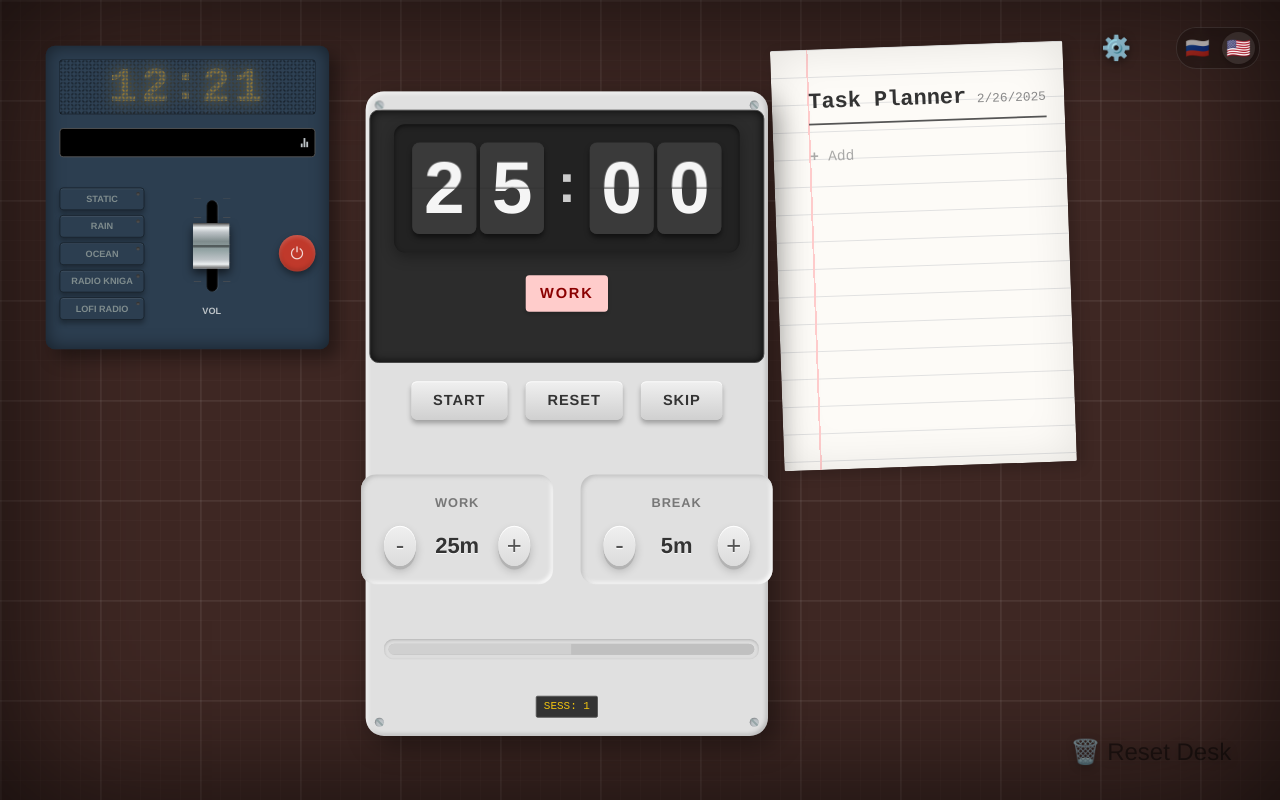
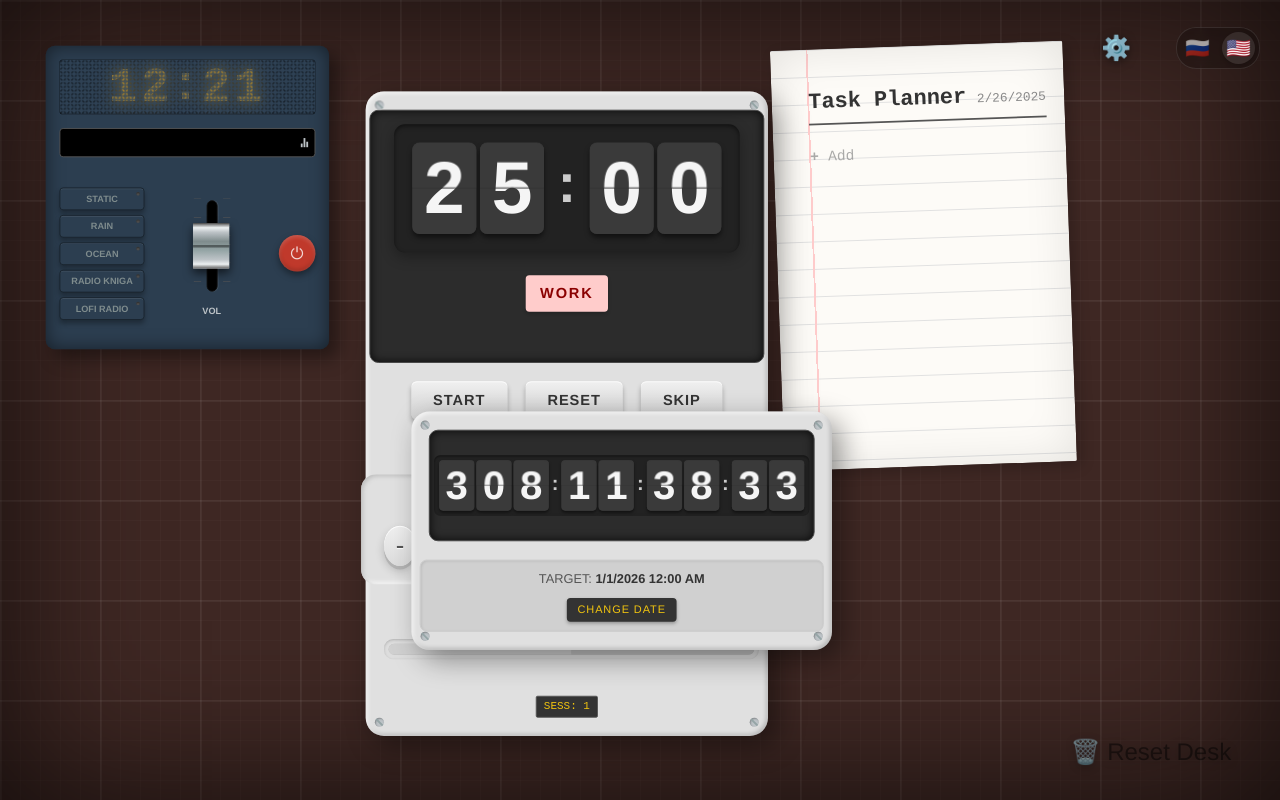
Before and after one commit to zergzorg/calcup, a Vue app: page / in a window 1280 px wide. Built offline with nearby package versions, Linux system fonts and the light colour scheme.

Commit message:
feat: add date timer widget

```diff
--- a/package.json
+++ b/package.json
@@ -1,7 +1,7 @@
 {
   "name": "calcup",
   "private": true,
-  "version": "0.2.3",
+  "version": "0.3.0",
   "type": "module",
   "scripts": {
     "dev": "vite",
--- a/src/App.vue
+++ b/src/App.vue
@@ -1,6 +1,7 @@
 <template>
   <DesktopLayout @clearAll="handleClearAll" @contextmenu.prevent>
     <TimerWidget v-if="isWidgetVisible('timer')" />
+    <DateTimerWidget v-if="isWidgetVisible('dateTimer')" />
     <TaskPlanner v-if="isWidgetVisible('tasks')" />
     <SoundMachine v-if="isWidgetVisible('sound')" />
   </DesktopLayout>
@@ -9,6 +10,7 @@
 <script setup lang="ts">
 import DesktopLayout from './components/DesktopLayout.vue';
 import TimerWidget from './components/TimerWidget.vue';
+import DateTimerWidget from './components/DateTimerWidget.vue';
 import TaskPlanner from './components/TaskPlanner.vue';
 import SoundMachine from './components/SoundMachine.vue';
 import { useSeo } from './composables/useSeo';
--- /dev/null
+++ b/src/components/DateTimerWidget.vue
@@ -0,0 +1,246 @@
+<template>
+  <div
+    class="timer-widget date-timer-widget"
+    :style="{ transform: `translate(${position.x}px, ${position.y}px)` }"
+    @mousedown="onMouseDown"
+    @touchstart="onTouchStart"
+  >
+    <div class="device-body">
+      <!-- Screw details -->
+      <div class="screw top-left"></div>
+      <div class="screw top-right"></div>
+      <div class="screw bottom-left"></div>
+      <div class="screw bottom-right"></div>
+
+      <!-- Main Display -->
+      <div class="screen-frame">
+        <div class="clock-display">
+          <!-- Days -->
+          <div class="digit-group" title="Days">
+            <FlipCard :value="formattedTime.days[0]" />
+            <FlipCard :value="formattedTime.days[1]" />
+            <FlipCard :value="formattedTime.days[2]" />
+          </div>
+          <div class="separator">:</div>
+          <!-- Hours -->
+          <div class="digit-group" title="Hours">
+            <FlipCard :value="formattedTime.hours[0]" />
+            <FlipCard :value="formattedTime.hours[1]" />
+          </div>
+          <div class="separator">:</div>
+          <!-- Minutes -->
+          <div class="digit-group" title="Minutes">
+            <FlipCard :value="formattedTime.minutes[0]" />
+            <FlipCard :value="formattedTime.minutes[1]" />
+          </div>
+          <div class="separator">:</div>
+          <!-- Seconds -->
+          <div class="digit-group" title="Seconds">
+            <FlipCard :value="formattedTime.seconds[0]" />
+            <FlipCard :value="formattedTime.seconds[1]" />
+          </div>
+        </div>
+      </div>
+
+      <!-- Target Info & Controls -->
+      <div class="info-area">
+        <div class="target-label">
+          {{ t('dateTimer.target') }}:
+          <span class="target-date-text">{{ targetDate.toLocaleDateString() }} {{ targetDate.toLocaleTimeString([], {hour: '2-digit', minute:'2-digit'}) }}</span>
+        </div>
+
+        <button class="change-btn" @click="openPicker" @mousedown.stop>
+          {{ t('dateTimer.change') }}
+        </button>
+        <input
+          ref="dateInput"
+          type="datetime-local"
+          class="hidden-input"
+          @change="onDateChange"
+          @input="onDateChange"
+          @click.stop
+        />
+      </div>
+    </div>
+  </div>
+</template>
+
+<script setup lang="ts">
+import { ref } from 'vue';
+import { useDateCalculator } from '../composables/useDateCalculator';
+
+import { useDraggable } from '../composables/useDraggable';
+import FlipCard from './FlipCard.vue';
+import { useI18n } from 'vue-i18n';
+
+const { t } = useI18n();
+const { targetDate, setTargetDate, formattedTime } = useDateCalculator();
+const { position, onMouseDown, onTouchStart } = useDraggable('date_timer_pos', 450, 450);
+
+const dateInput = ref<HTMLInputElement | null>(null);
+
+const openPicker = () => {
+  try {
+    dateInput.value?.showPicker();
+  } catch (e) {
+    // Fallback
+    dateInput.value?.click();
+  }
+};
+
+const onDateChange = (e: Event) => {
+  const input = e.target as HTMLInputElement;
+  if (input.value) {
+    const newDate = new Date(input.value);
+    setTargetDate(newDate);
+  }
+};
+</script>
+
+<style scoped>
+.timer-widget {
+  width: 420px; /* Reduced from 580px */
+  background-color: #e0e0e0;
+  border-radius: 20px;
+  padding: 20px;
+  position: absolute;
+  z-index: 100;
+  cursor: grab;
+  box-shadow:
+    10px 10px 30px rgba(0,0,0,0.4),
+    inset 2px 2px 5px rgba(255,255,255,0.7),
+    inset -2px -2px 5px rgba(0,0,0,0.2);
+  transition: transform 0.05s ease-out, box-shadow 0.2s;
+  user-select: none;
+}
+
+.timer-widget:active {
+  cursor: grabbing;
+  box-shadow:
+    15px 15px 40px rgba(0,0,0,0.5),
+    inset 2px 2px 5px rgba(255,255,255,0.7),
+    inset -2px -2px 5px rgba(0,0,0,0.2);
+}
+
+.device-body {
+  display: flex;
+  flex-direction: column;
+  align-items: center;
+  gap: 20px;
+  position: relative;
+}
+
+.screw {
+  width: 10px;
+  height: 10px;
+  background: #bdc3c7;
+  border-radius: 50%;
+  position: absolute;
+  box-shadow: inset 1px 1px 2px rgba(0,0,0,0.3);
+}
+.screw::after {
+  content: '';
+  position: absolute;
+  top: 50%; left: 50%;
+  width: 100%; height: 2px;
+  background: #95a5a6;
+  transform: translate(-50%, -50%) rotate(45deg);
+}
+.top-left { top: -10px; left: -10px; }
+.top-right { top: -10px; right: -10px; }
+.bottom-left { bottom: -10px; left: -10px; }
+.bottom-right { bottom: -10px; right: -10px; }
+
+.screen-frame {
+  background: #2c2c2c;
+  padding: 0; /* Reduced padding */
+  border-radius: 10px;
+  box-shadow: inset 0 0 10px rgba(0,0,0,0.8);
+  border: 1px solid #444;
+  width: 100%;
+  height: 120px; /* Fixed height for consistency */
+  display: flex;
+  justify-content: center;
+  align-items: center;
+  overflow: hidden;
+}
+
+.clock-display {
+  display: flex;
+  align-items: center;
+  gap: 6px;
+  background-color: #222;
+  padding: 10px;
+  border-radius: 12px;
+  box-shadow: inset 0 2px 5px rgba(0,0,0,0.5);
+  transform: scale(0.55); /* Smaller scale to fit */
+  transform-origin: center;
+}
+
+.digit-group {
+  display: flex;
+  gap: 4px;
+}
+
+.separator {
+  font-size: 40px;
+  font-weight: bold;
+  color: #ccc;
+  margin-top: -10px;
+}
+
+.info-area {
+  display: flex;
+  flex-direction: column;
+  align-items: center;
+  gap: 10px;
+  width: 100%;
+  background: #d0d0d0;
+  padding: 10px;
+  border-radius: 8px;
+  border: 1px solid #ccc;
+  box-shadow: inset 1px 1px 3px rgba(0,0,0,0.1);
+}
+
+.target-label {
+  font-size: 14px;
+  color: #555;
+  font-weight: 500;
+}
+
+.target-date-text {
+  color: #333;
+  font-weight: bold;
+}
+
+.change-btn {
+  background: #333;
+  color: #f1c40f;
+  border: none;
+  padding: 6px 12px;
+  border-radius: 4px;
+  cursor: pointer;
+  font-size: 12px;
+  text-transform: uppercase;
+  letter-spacing: 1px;
+  box-shadow: 0 2px 4px rgba(0,0,0,0.3);
+  transition: background 0.2s;
+  position: relative;
+  overflow: hidden;
+}
+
+.change-btn:hover {
+  background: #444;
+}
+
+.hidden-input {
+  position: absolute;
+  top: 0; left: 0;
+  width: 0; height: 0;
+  opacity: 0;
+  padding: 0;
+  margin: 0;
+  border: none;
+  visibility: hidden;
+}
+</style>
--- /dev/null
+++ b/src/composables/useDateCalculator.ts
@@ -0,0 +1,70 @@
+import { ref, computed, onMounted, onUnmounted } from 'vue';
+
+export function useDateCalculator() {
+  const getNextNewYear = () => {
+    const now = new Date();
+    return new Date(now.getFullYear() + 1, 0, 1, 0, 0, 0); // Jan 1st next year
+  };
+
+  // Load from storage or default to next New Year
+  const storedDate = localStorage.getItem('calcup_target_date');
+  const initialDate = storedDate ? new Date(storedDate) : getNextNewYear();
+
+  // If stored date is in the past, maybe reset? For now, keep it.
+
+  const targetDate = ref<Date>(initialDate);
+  const now = ref(new Date());
+  const timer = ref<number | null>(null);
+
+  const updateNow = () => {
+    now.value = new Date();
+  };
+
+  onMounted(() => {
+    updateNow();
+    timer.value = window.setInterval(updateNow, 1000);
+  });
+
+  onUnmounted(() => {
+    if (timer.value) {
+      clearInterval(timer.value);
+    }
+  });
+
+  const setTargetDate = (date: Date) => {
+    targetDate.value = date;
+    localStorage.setItem('calcup_target_date', date.toISOString());
+  };
+
+  const timeRemaining = computed(() => {
+    const diff = targetDate.value.getTime() - now.value.getTime();
+    if (diff <= 0) {
+      return { total: 0, days: 0, hours: 0, minutes: 0, seconds: 0 };
+    }
+
+    const days = Math.floor(diff / (1000 * 60 * 60 * 24));
+    const hours = Math.floor((diff / (1000 * 60 * 60)) % 24);
+    const minutes = Math.floor((diff / 1000 / 60) % 60);
+    const seconds = Math.floor((diff / 1000) % 60);
+
+    return { total: diff, days, hours, minutes, seconds };
+  });
+
+  const formattedTime = computed(() => {
+    const pad = (n: number) => n.toString().padStart(2, '0');
+    const { days, hours, minutes, seconds } = timeRemaining.value;
+    return {
+      days: days.toString().padStart(3, '0'), // Allow 3 digits for days
+      hours: pad(hours),
+      minutes: pad(minutes),
+      seconds: pad(seconds)
+    };
+  });
+
+  return {
+    targetDate,
+    setTargetDate,
+    timeRemaining,
+    formattedTime
+  };
+}
--- a/src/composables/useDraggable.ts
+++ b/src/composables/useDraggable.ts
@@ -40,8 +40,9 @@ export function useDraggable(storageKey: string, initialX: number, initialY: num
     // Only drag with left mouse button
     if (e.button !== 0) return;
 
-    // Don't drag if clicking interactive elements (inputs, buttons)
-    if ((e.target as HTMLElement).tagName.match(/INPUT|BUTTON|TEXTAREA|SELECT|LABEL/)) return;
+    // Don't drag if clicking interactive elements (inputs, buttons, etc)
+    const target = e.target as HTMLElement;
+    if (target.closest('input, button, textarea, select, label')) return;
 
     e.preventDefault(); // Prevent text selection
     isDragging.value = true;
@@ -80,7 +81,8 @@ export function useDraggable(storageKey: string, initialX: number, initialY: num
   // Touch Support
   const onTouchStart = (e: TouchEvent) => {
     // Check if touching interactive elements
-    if ((e.target as HTMLElement).tagName.match(/INPUT|BUTTON|TEXTAREA|SELECT|LABEL/)) return;
+    const target = e.target as HTMLElement;
+    if (target.closest('input, button, textarea, select, label')) return;
 
     // Prevent default to stop scrolling/zooming while dragging
     if (e.cancelable) e.preventDefault();
--- a/src/composables/useWidgets.ts
+++ b/src/composables/useWidgets.ts
@@ -13,6 +13,7 @@ const initialWidgets: Widget[] = [
   { id: 'timer', name: 'timer.title', visible: true, componentName: 'TimerWidget' },
   { id: 'tasks', name: 'tasks.title', visible: true, componentName: 'TaskPlanner' },
   { id: 'sound', name: 'sounds.title', visible: true, componentName: 'SoundMachine' },
+  { id: 'dateTimer', name: 'dateTimer.title', visible: true, componentName: 'DateTimerWidget' },
 ];
 
 const widgets = ref<Widget[]>([]);
--- a/src/locales/en.json
+++ b/src/locales/en.json
@@ -33,5 +33,10 @@
   "settings": {
     "title": "Settings",
     "widgets": "Widgets"
+  },
+  "dateTimer": {
+    "title": "Date Countdown",
+    "target": "TARGET",
+    "change": "CHANGE DATE"
   }
 }
--- a/src/locales/ru.json
+++ b/src/locales/ru.json
@@ -33,5 +33,10 @@
   "settings": {
     "title": "Настройки",
     "widgets": "Виджеты"
+  },
+  "dateTimer": {
+    "title": "Обратный Отсчет",
+    "target": "ЦЕЛЬ",
+    "change": "ИЗМЕНИТЬ"
   }
 }
```
Also changed, not shown: 2 other files (tests, documents, lock files or other folders).
